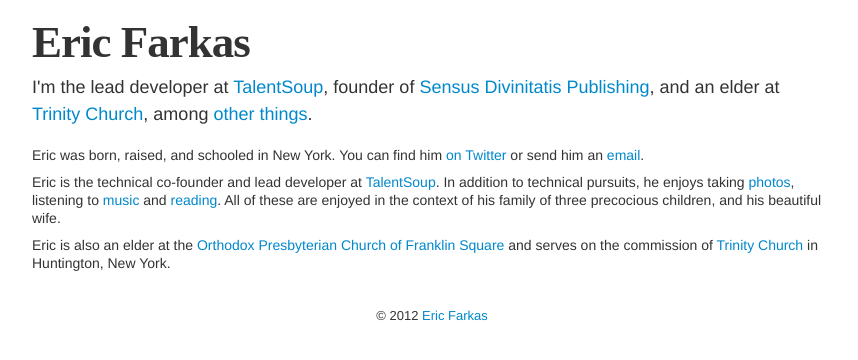
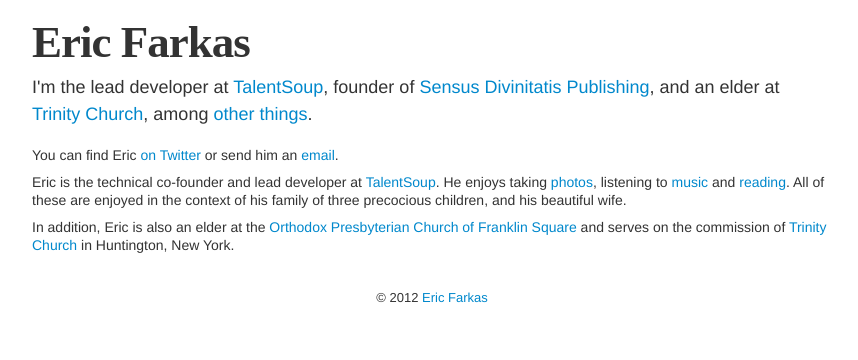
Before and after one commit to speric/speric.github.com, a Jekyll site: the page built from about.html, in a window 1280 px wide. Shown: the top 360 px of the page, without its empty margins (208-1066 px from the left). Built offline with Jekyll 4.4.1, drawn with Linux system fonts in a browser that asks for light colours; some web fonts are replaced; Markdown is read by kramdown in place of the engine named in the settings.

Commit message:
About page wording

```diff
--- a/about.html
+++ b/about.html
@@ -2,8 +2,8 @@
 layout: layout
 title: "About Eric"
 ---
-<p>Eric was born, raised, and schooled in New York.  You can find him <a href="http://twitter.com/ericfarkas">on Twitter</a> or send him an <a href="mailto:eric@prudentiadigital.com">email</a>.</p>
+<p>You can find Eric <a href="http://twitter.com/ericfarkas">on Twitter</a> or send him an <a href="mailto:eric@prudentiadigital.com">email</a>.</p>
 
-<p>Eric is the technical co-founder and lead developer at <a href="http://talentsoup.com">TalentSoup</a>.  In addition to technical pursuits, he enjoys taking <a href="http://www.flickr.com/photos/ericfarkas">photos</a>, listening to <a href="http://www.last.fm/user/ericfarkas">music</a> and <a href="http://www.goodreads.com/profile/speric">reading</a>.  All of these are enjoyed in the context of his family of three precocious children, and his beautiful wife.</p>
+<p>Eric is the technical co-founder and lead developer at <a href="http://talentsoup.com">TalentSoup</a>.  He enjoys taking <a href="http://www.flickr.com/photos/ericfarkas">photos</a>, listening to <a href="http://www.last.fm/user/ericfarkas">music</a> and <a href="http://www.goodreads.com/profile/speric">reading</a>.  All of these are enjoyed in the context of his family of three precocious children, and his beautiful wife.</p>
 
-<p>Eric is also an elder at the <a href="http://opcli.org">Orthodox Presbyterian Church of Franklin Square</a> and serves on the commission of <a href="http://trinitychurchlongisland.com">Trinity Church</a> in Huntington, New York.</p>
+<p>In addition, Eric is also an elder at the <a href="http://opcli.org">Orthodox Presbyterian Church of Franklin Square</a> and serves on the commission of <a href="http://trinitychurchlongisland.com">Trinity Church</a> in Huntington, New York.</p>
```
